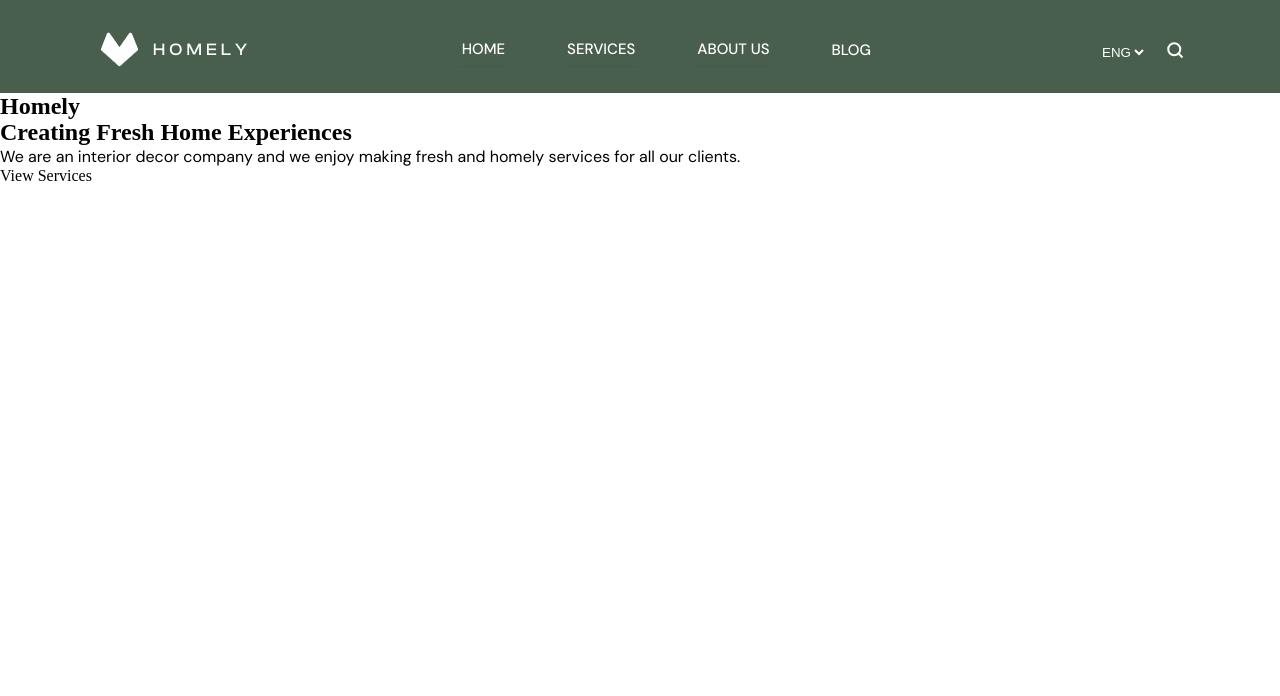
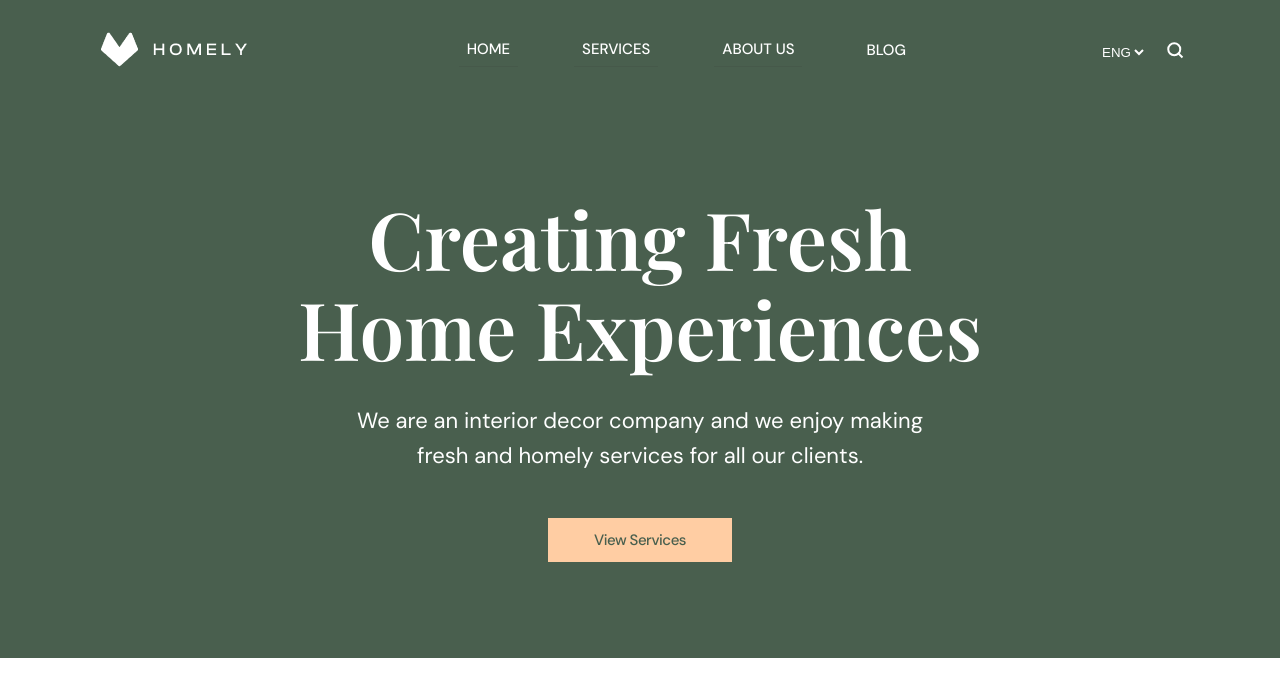
Before and after one commit to BlessTheBoy/homely, a website: page index.html in a window 1280 px wide. Drawn offline with nearby package versions, Linux system fonts and the light colour scheme; files that its build step writes are made by us from their sources; a script that the page names is missing.

Commit message:
desktop banner content

```diff
--- a/app/scss/components/_index.scss
+++ b/app/scss/components/_index.scss
@@ -1,2 +1,3 @@
 // Example
 @forward 'header';
+@forward 'banner';
--- /dev/null
+++ b/app/scss/components/banner.scss
@@ -0,0 +1,62 @@
+@use "../util" as *;
+
+.banner {
+  background: var(--pastel-green);
+  color: var(--white);
+  &-content {
+    text-align: center;
+    margin: 0 auto;
+    max-width: rem(700);
+    padding: rem(100) 0;
+
+    h2 {
+      margin: 0 auto rem(30);
+    }
+    p {
+      font-size: rem(22);
+      line-height: rem(35);
+      margin: 0 auto rem(50);
+      max-width: 88%;
+    }
+    a {
+      position: relative;
+      font-family: var(--sans);
+      font-style: normal;
+      font-weight: 500;
+      font-size: rem(15);
+      line-height: rem(35);
+      letter-spacing: -0.03em;
+      color: var(--pastel-green);
+      padding: rem(12) rem(46);
+      background: var(--pastel-pink);
+      transition: all ease-out 0.1s;
+      @include hover-line(var(--pastel-pink));
+
+      &::before {
+        content: "";
+        position: absolute;
+        bottom: 46%;
+        left: 0px;
+        width: 100%;
+        height: 1px;
+        background: var(--pastel-pink);
+        display: block;
+        -webkit-transform-origin: left top;
+        -ms-transform-origin: left top;
+        transform-origin: left top;
+        -webkit-transform: scale(0, 1);
+        -ms-transform: scale(0, 1);
+        transform: scale(0, 1);
+        transition: all ease-in-out 0.3s;
+        // transition: background ease-in-out 0.3s;
+        -webkit-transition: transform 0.3s cubic-bezier(1, 0, 0, 1);
+        transition: transform 0.3s cubic-bezier(1, 0, 0, 1);
+      }
+
+      &:hover {
+        background: var(--pastel-green);
+        color: var(--pastel-pink);
+      }
+    }
+  }
+}
--- a/app/scss/components/header.scss
+++ b/app/scss/components/header.scss
@@ -14,6 +14,7 @@
     padding-bottom: rem(20);
     display: grid;
     grid-template-columns: 1fr 2fr;
+    text-transform: uppercase;
   }
 
   .nav {
@@ -65,25 +66,11 @@
           line-height: 1.2;
           overflow: hidden;
           transition: all ease-in-out 0.3s;
-
-          &::after {
-            content: "";
-            width: 100%;
-            height: 1px;
-            background: var(--pastel-pink);
-            position: absolute;
-            bottom: 42%;
-            right: -100%;
-            transition: all ease-in-out 0.3s;
-          }
+          @include hover-line(var(--pastel-pink));
 
           &:hover,
           &:focus {
             color: var(--pastel-pink);
-
-            &::after {
-              right: 0;
-            }
           }
         }
       }
@@ -176,7 +163,7 @@
             color: white;
             font-size: rem(15);
             line-height: rem(20);
-            padding: rem(3);
+            padding: rem(3) rem(8);
           }
         }
       }
--- a/app/scss/globals/fonts.scss
+++ b/app/scss/globals/fonts.scss
@@ -1,6 +1,6 @@
 :root {
   --sans: "DM Sans", sans-serif;
-  --display: "DM Serif Display", serif;
+  --display: "Playfair Display", serif;
   --lato: "Lato", sans-serif;
   --poppins: "Poppins", sans-serif;
 }
--- a/app/scss/globals/typography.scss
+++ b/app/scss/globals/typography.scss
@@ -4,7 +4,6 @@ h1,
 h2,
 h3 {
   margin-top: 0;
-  line-height: 1.1;
 }
 
 a,
@@ -15,4 +14,14 @@ a:active {
 
 p {
   font-family: var(--sans);
+  font-style: normal;
+  font-weight: normal;
 }
+
+h2 {
+  font-family: var(--display);
+  font-style: normal;
+  font-weight: 600;
+  font-size: rem(80);
+  line-height: rem(90);
+}
--- a/app/scss/util/functions.scss
+++ b/app/scss/util/functions.scss
@@ -8,3 +8,33 @@
 @function em($pixels, $context: 16) {
   @return (math.div($pixels, $context)) * 1em;
 }
+
+@mixin hover-line($color) {
+  &::before {
+    content: "";
+    position: absolute;
+    bottom: 46%;
+    left: 0px;
+    width: 100%;
+    height: 1px;
+    background: $color;
+    display: block;
+    -webkit-transform-origin: left top;
+    -ms-transform-origin: left top;
+    transform-origin: left top;
+    -webkit-transform: scale(0, 1);
+    -ms-transform: scale(0, 1);
+    transform: scale(0, 1);
+    -webkit-transition: transform 0.3s cubic-bezier(1, 0, 0, 1);
+    transition: transform 0.3s cubic-bezier(1, 0, 0, 1);
+  }
+
+  &:hover::before {
+    -webkit-transform-origin: right top;
+    -ms-transform-origin: right top;
+    transform-origin: right top;
+    -webkit-transform: scale(1, 1);
+    -ms-transform: scale(1, 1);
+    transform: scale(1, 1);
+  }
+}
--- a/index.html
+++ b/index.html
@@ -14,7 +14,7 @@
     <link rel="preconnect" href="https://fonts.googleapis.com" />
     <link rel="preconnect" href="https://fonts.gstatic.com" crossorigin />
     <link
-      href="https://fonts.googleapis.com/css2?family=DM+Sans:wght@400;500&family=DM+Serif+Display&family=Lato&family=Poppins:wght@400;700&display=swap"
+      href="https://fonts.googleapis.com/css2?family=DM+Sans:wght@400;500&family=Lato&family=Playfair+Display:wght@400;600&family=Poppins:wght@400;700&display=swap"
       rel="stylesheet"
     />
 
@@ -101,8 +101,8 @@
     </header>
     <main class="main">
       <section class="banner" id="banner">
-        <div class="banner-content">
-          <h1>Homely</h1>
+        <div class="container banner-content">
+          <h1 class="visually-hidden">Homely</h1>
           <h2>Creating Fresh Home Experiences</h2>
           <p>
             We are an interior decor company and we enjoy making fresh and
```
